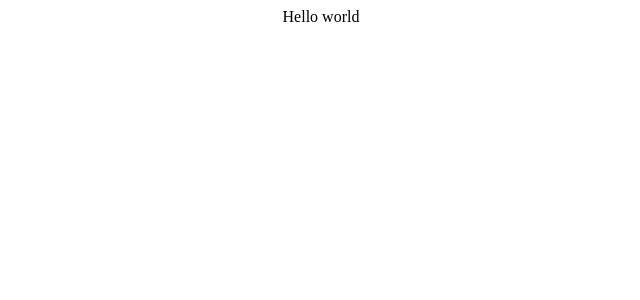
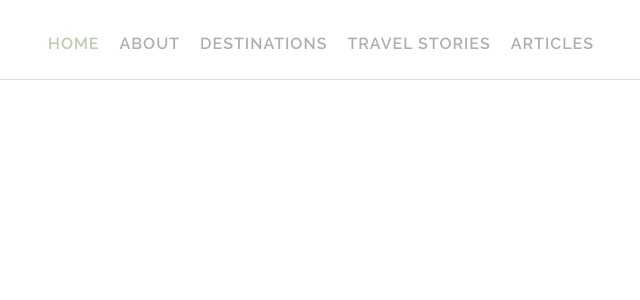
Before and after one commit to Mejtur/react-blog, a React (Create React App) app: page / in a window 1280 px wide. Shown: the top 300 px of the page, without its empty margins (319-959 px from the left). Built offline with nearby package versions, Linux system fonts and the light colour scheme.

Commit message:
navbar
made navbar, sass folder structure, styling

```diff
--- a/package.json
+++ b/package.json
@@ -6,6 +6,7 @@
     "@testing-library/jest-dom": "^5.11.5",
     "@testing-library/react": "^11.1.0",
     "@testing-library/user-event": "^12.1.10",
+    "node-sass": "^4.14.1",
     "react": "^17.0.1",
     "react-dom": "^17.0.1",
     "react-scripts": "4.0.0",
--- a/public/index.html
+++ b/public/index.html
@@ -25,6 +25,10 @@
       Learn how to configure a non-root public URL by running `npm run build`.
     -->
     <title>MEJTUR BLOG</title>
+    <!-- fonts -->
+    <link
+      href="https://fonts.googleapis.com/css2?family=PT+Sans:wght@400;700&family=Raleway:wght@400;600;700&family=Roboto:wght@300;400&display=swap"
+      rel="stylesheet">
   </head>
   <body>
     <noscript>You need to enable JavaScript to run this app.</noscript>
--- a/src/App.css
+++ /dev/null
@@ -1,38 +0,0 @@
-.App {
-  text-align: center;
-}
-
-.App-logo {
-  height: 40vmin;
-  pointer-events: none;
-}
-
-@media (prefers-reduced-motion: no-preference) {
-  .App-logo {
-    animation: App-logo-spin infinite 20s linear;
-  }
-}
-
-.App-header {
-  background-color: #282c34;
-  min-height: 100vh;
-  display: flex;
-  flex-direction: column;
-  align-items: center;
-  justify-content: center;
-  font-size: calc(10px + 2vmin);
-  color: white;
-}
-
-.App-link {
-  color: #61dafb;
-}
-
-@keyframes App-logo-spin {
-  from {
-    transform: rotate(0deg);
-  }
-  to {
-    transform: rotate(360deg);
-  }
-}
--- a/src/App.js
+++ b/src/App.js
@@ -1,9 +1,9 @@
-import './App.css';
+import Home from './pages/Home';
 
 function App() {
   return (
     <div className="App">
-      Hello world
+      <Home />
     </div>
   );
 }
--- /dev/null
+++ b/src/components/Navbar.js
@@ -0,0 +1,18 @@
+import React from 'react'
+import '../sass/layout/_navbar.scss';
+
+function Navbar() {
+    return (
+        <div className="navbar">
+            <div className="navbar__container">
+            <p className="navbar__link active">HOME</p>
+            <p className="navbar__link">ABOUT</p>
+            <p className="navbar__link">DESTINATIONS</p>
+            <p className="navbar__link">TRAVEL STORIES</p>
+            <p className="navbar__link">ARTICLES</p>
+            </div>
+        </div>
+    )
+}
+
+export default Navbar
--- /dev/null
+++ b/src/pages/Home.js
@@ -0,0 +1,12 @@
+import React from 'react'
+import Navbar from '../components/Navbar';
+
+function Home() {
+    return (
+        <div>
+            <Navbar />
+        </div>
+    )
+}
+
+export default Home
--- /dev/null
+++ b/src/sass/base/_reset.scss
@@ -0,0 +1,5 @@
+* {
+  margin: 0;
+  padding: 0;
+  box-sizing: border-box;
+}
--- /dev/null
+++ b/src/sass/layout/_navbar.scss
@@ -0,0 +1,25 @@
+@import "../utils/variables";
+@import "../utils/mixins";
+
+.navbar {
+  border-bottom: 1px solid $lightGrey;
+
+  &__container {
+    @include flex;
+    margin: 0 auto;
+    width: 80%;
+  }
+
+  &__link {
+    padding: 10px;
+    font-family: $menuFont;
+    color: $darkGrey;
+    font-weight: 600;
+    cursor: pointer;
+    letter-spacing: 1px;
+  }
+}
+
+.active {
+  color: $lightGreen;
+}
--- /dev/null
+++ b/src/sass/main.scss
@@ -0,0 +1,3 @@
+@import "base/reset";
+
+@import "components/navbar";
--- /dev/null
+++ b/src/sass/utils/_mixins.scss
@@ -0,0 +1,5 @@
+@mixin flex {
+  display: flex;
+  align-items: center;
+  justify-content: center;
+}
--- /dev/null
+++ b/src/sass/utils/_variables.scss
@@ -0,0 +1,7 @@
+$darkGreen: #81a683;
+$lightGreen: #b9ceb0;
+$darkGrey: #afafaf;
+$lightGrey: #dddedd;
+$menuFont: "Raleway", sans-serif;
+$titleFont: "Roboto", sans-serif;
+$textFont: "PT Sans", sans-serif;
```
Also changed, not shown: 1 other file (tests, documents, lock files or other folders).
